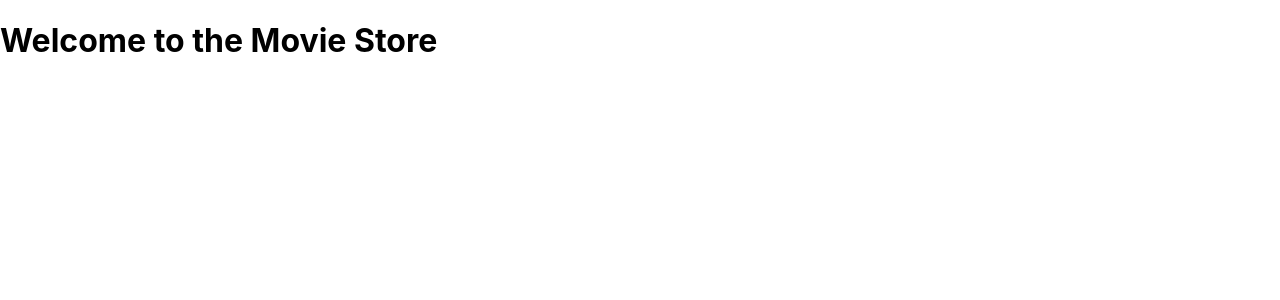
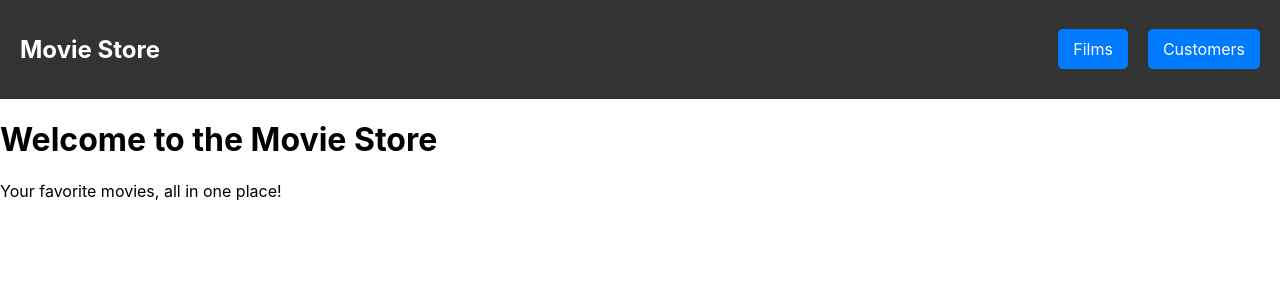
Before and after one commit to osid54/sakila_webapp, a React (Create React App) app in the folder frontend/: page / in a window 1280 px wide. Shown: the top 300 px of the page. Built offline with nearby package versions, Linux system fonts and the light colour scheme.

Commit message:
Started landing page, added navbar

```diff
--- a/frontend/src/App.js
+++ b/frontend/src/App.js
@@ -2,13 +2,16 @@ import React from 'react';
 import { BrowserRouter as Router, Route, Routes } from 'react-router-dom';
 import Films from './components/Films.js';
 import Cust from './components/Customers.js';
+import Navbar from './components/Navbar.js';
+import Landing from './components/Landing.js';
 
 
 function App() {
     return (
         <Router>
+            <Navbar />
             <Routes>
-                <Route path="/" element={<h1>Welcome to the Movie Store</h1>} />
+                <Route path="/" element={<Landing />} />
                 <Route path="/films" element={<Films />} />
                 <Route path="/customers" element={<Cust />} />
 
--- a/frontend/src/components/Landing.js
+++ b/frontend/src/components/Landing.js
@@ -1,50 +1,10 @@
-import React, { useEffect, useState } from 'react';
-import axios from 'axios';
+import React from 'react';
 
 const Landing = () => {
-    const [films, setFilms] = useState([]);
-
-    useEffect(() => {
-        axios.get('http://localhost:5000/')
-            .then(response => {
-                if (Array.isArray(response.data)) {
-                    setFilms(response.data);
-                } else {
-                    console.error("Expected an array but got:", response.data);
-                }
-            })
-            .catch(error => {
-                console.error("There was an error fetching films:", error);
-            });
-    }, []);
-
     return (
-        <div>
+        <div className="landing-page">
             <h1>Welcome to the Movie Store</h1>
-            {films.length === 0 ? (
-                <p>Loading films...</p>
-            ) : (
-                <table border="1" cellSpacing="0" cellPadding="10">
-                    <thead>
-                        <tr>
-                            <th>ID</th>
-                            <th>Title</th>
-                            <th>Genre</th>
-                            <th>Description</th>
-                        </tr>
-                    </thead>
-                    <tbody>
-                        {films.map(film => (
-                            <tr key={film.ID}>
-                                <td>{film.ID}</td>
-                                <td>{film.TITLE}</td>
-                                <td>{film.GENRE}</td>
-                                <td>{film.DESC}</td>
-                            </tr>
-                        ))}
-                    </tbody>
-                </table>
-            )}
+            <p>Your favorite movies, all in one place!</p>
         </div>
     );
 };
--- /dev/null
+++ b/frontend/src/components/Navbar.css
@@ -0,0 +1,26 @@
+.navbar {
+    display: flex;
+    justify-content: space-between;
+    align-items: center;
+    background-color: #333;
+    padding: 15px 20px;
+    color: white;
+}
+
+.nav-links {
+    display: flex;
+    gap: 20px;
+}
+
+.nav-button {
+    text-decoration: none;
+    color: white;
+    background-color: #007BFF;
+    padding: 10px 15px;
+    border-radius: 5px;
+    transition: 0.3s;
+}
+
+.nav-button:hover {
+    background-color: #0056b3;
+}
--- /dev/null
+++ b/frontend/src/components/Navbar.js
@@ -0,0 +1,16 @@
+import { Link } from "react-router-dom";
+import "./Navbar.css";
+
+const Navbar = () => {
+    return (
+        <nav className="navbar">
+            <h2>Movie Store</h2>
+            <div className="nav-links">
+                <Link to="/films" className="nav-button">Films</Link>
+                <Link to="/customers" className="nav-button">Customers</Link>
+            </div>
+        </nav>
+    );
+};
+
+export default Navbar;
```
Also changed, not shown: frontend/src/components/Films1.js (deleted, +0 -100 lines).
